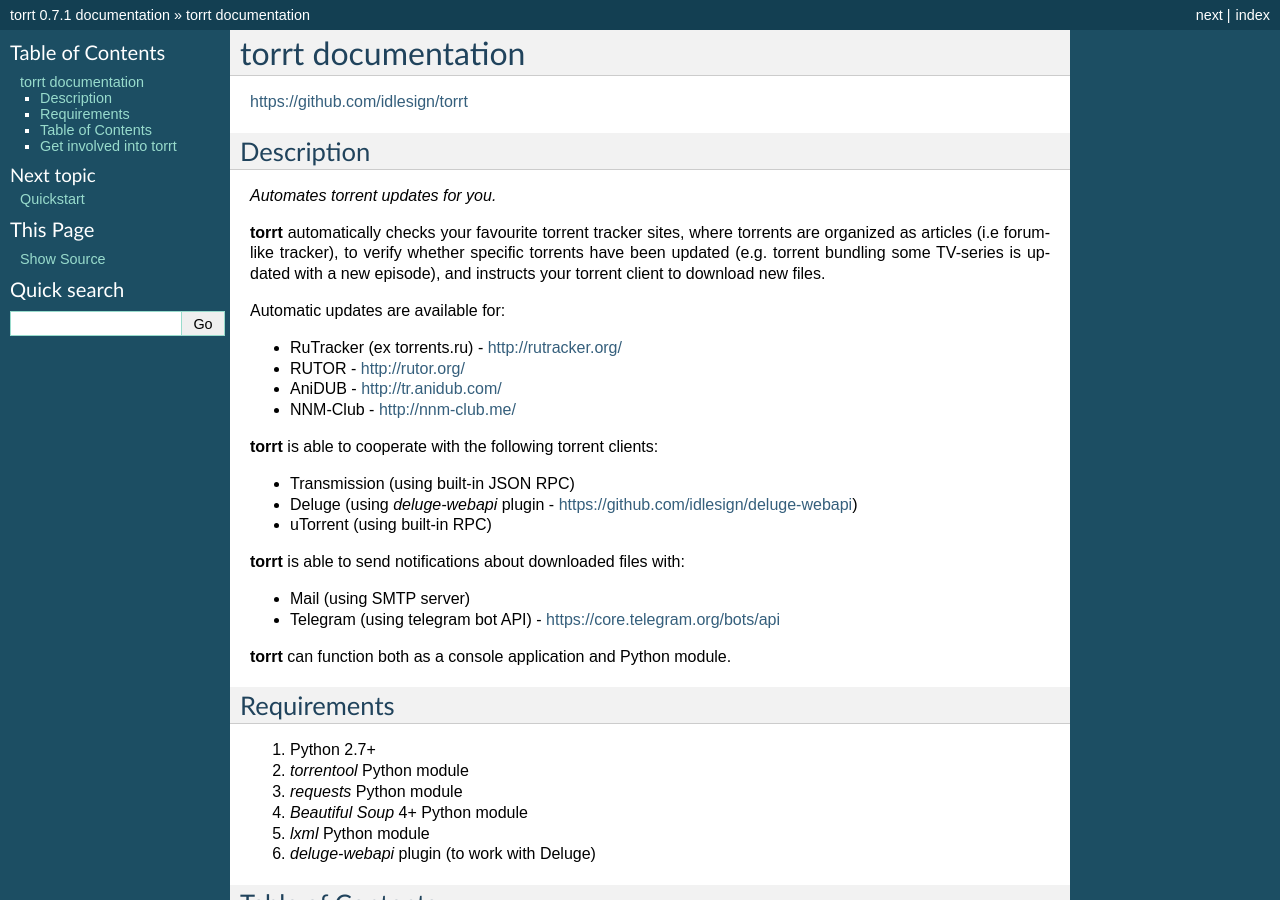
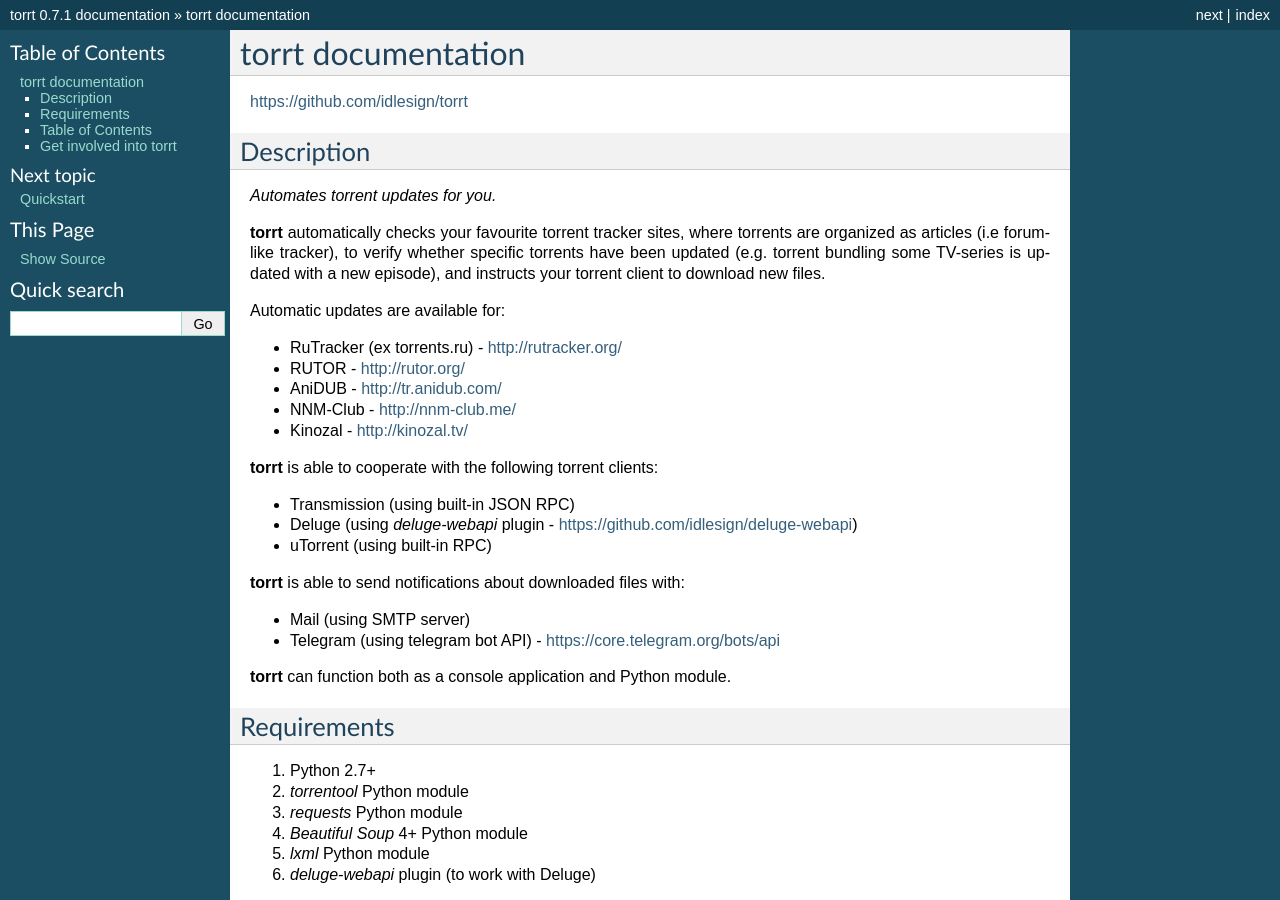
Before and after one commit to idlesign/torrt, a Sphinx documentation site: the page built from docs/source/index.rst, in a window 1280 px wide and 900 px high. Built offline with Sphinx 7.4.7, drawn with Linux system fonts in a browser that asks for light colours.

Commit message:
Update docs tracker Kinozal

```diff
--- a/README.rst
+++ b/README.rst
@@ -27,6 +27,7 @@
 * RUTOR - http://rutor.org/
 * AniDUB - http://tr.anidub.com/
 * NNM-Club - http://nnm-club.me/
+* Kinozal - http://kinozal.tv/
 
 **torrt** is able to cooperate with the following torrent clients:
 
--- a/docs/source/index.rst
+++ b/docs/source/index.rst
@@ -19,6 +19,7 @@
 * RUTOR - http://rutor.org/
 * AniDUB - http://tr.anidub.com/
 * NNM-Club - http://nnm-club.me/
+* Kinozal - http://kinozal.tv/
 
 **torrt** is able to cooperate with the following torrent clients:
 
```
